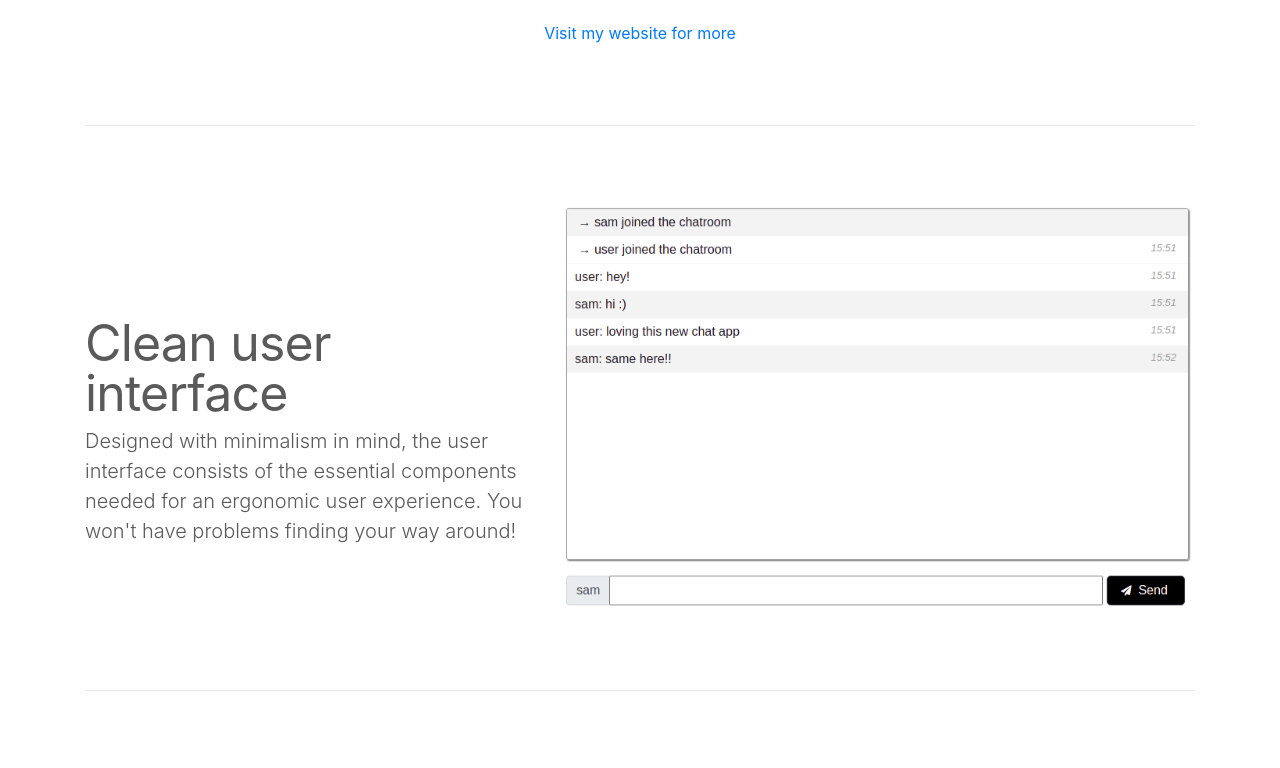
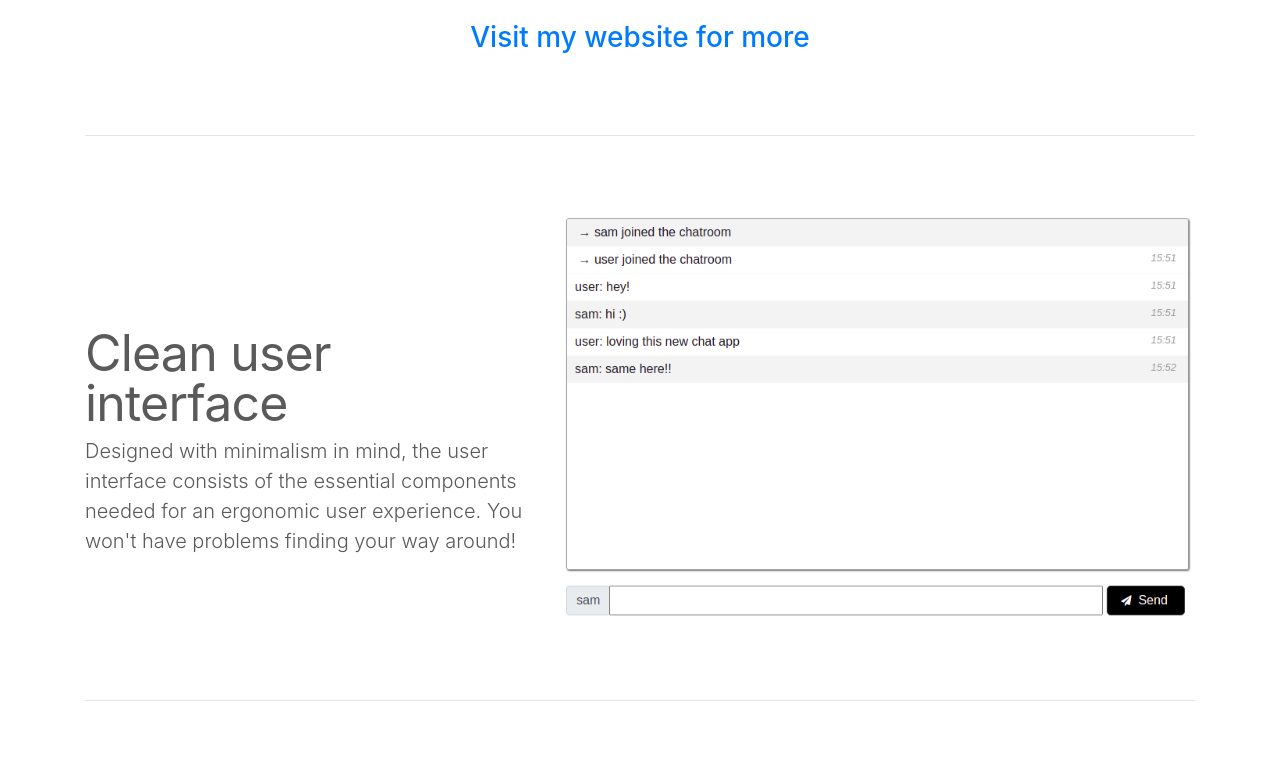
Before and after one commit to samul-1/chat-landing-page, a plain HTML site: page index.html in a window 1280 px wide. Shown: the part 1083-1851 px from the top of the page. Drawn offline with nearby package versions, Linux system fonts and the light colour scheme.

Commit message:
Update index.html

```diff
--- a/index.html
+++ b/index.html
@@ -91,7 +91,7 @@
 
         <!-- START THE FEATURETTES -->
         <div class="text-center">
-          <a href="http://bsamu.it">Visit my website for more</a>
+          <h3><a href="http://bsamu.it">Visit my website for more</a></h3>
         </div>
         <hr class="featurette-divider">
 
```
